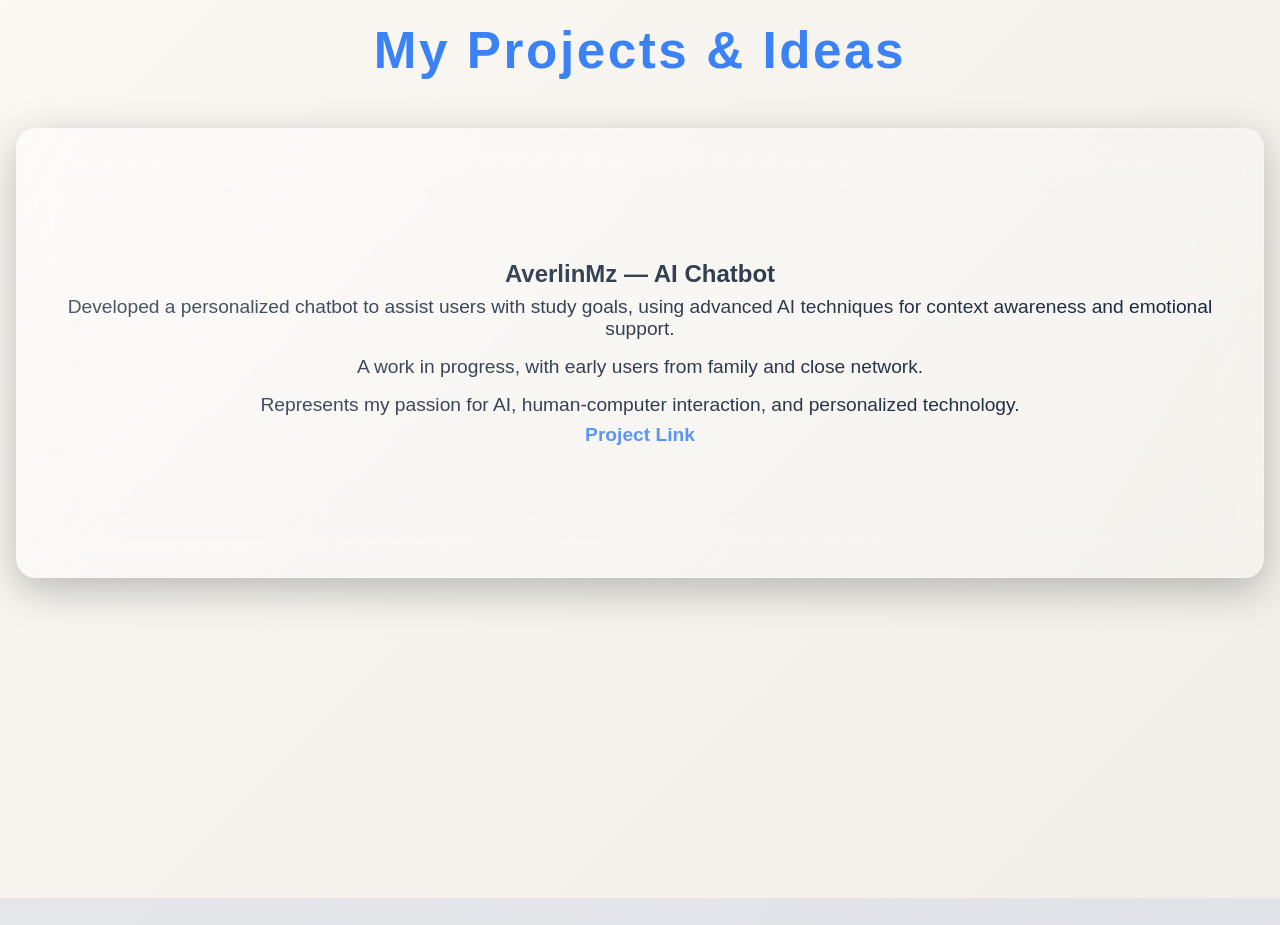
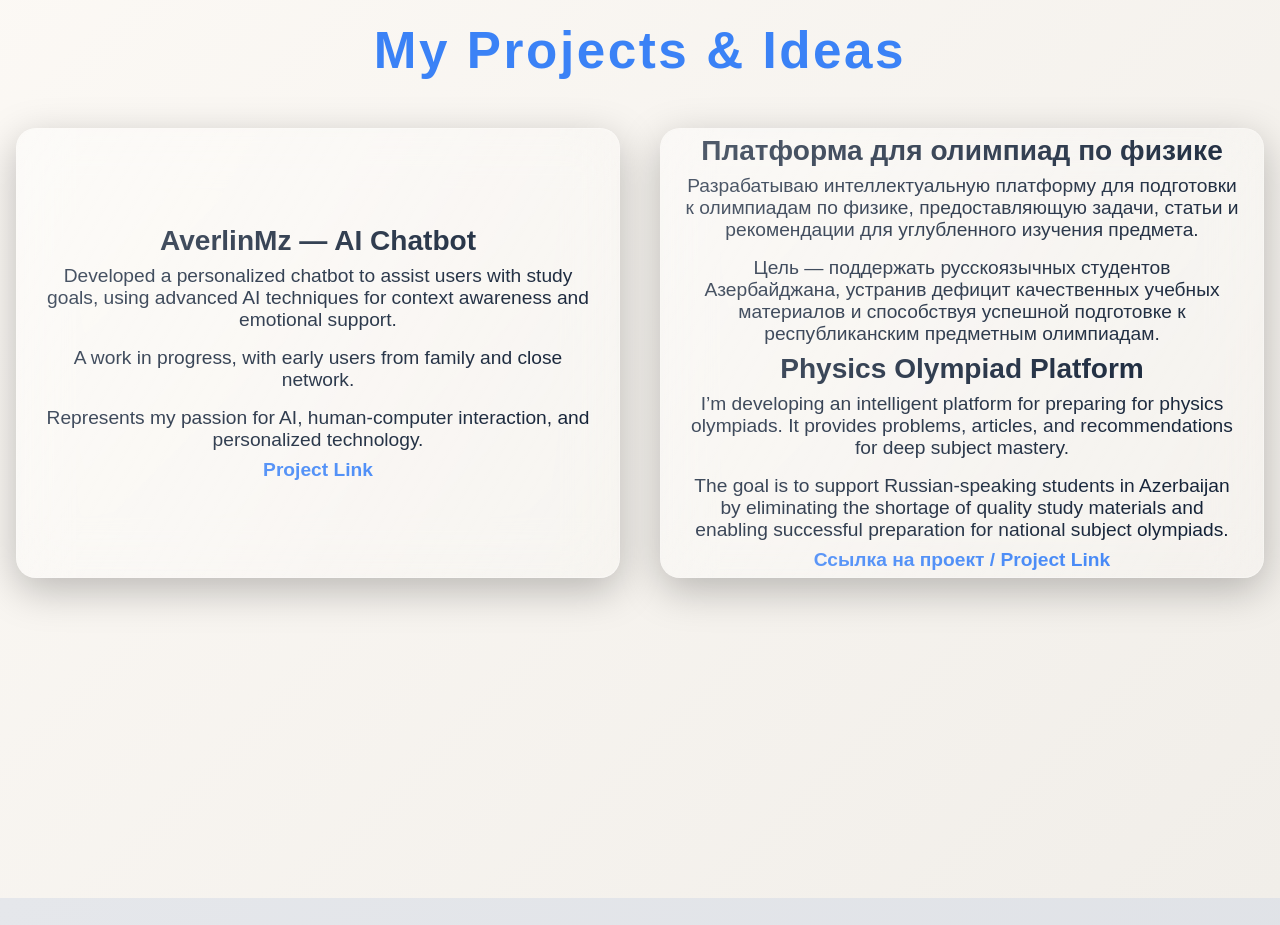
Before and after one commit to aylinmuzaffarli/aylinmuzaffarli.github.io, a plain HTML site: page index.html in a window 1280 px wide. Shown: the part 1260-2185 px from the top of the page. Drawn offline with Linux system fonts and the light colour scheme.

Commit message:
Update index.html

```diff
--- a/index.html
+++ b/index.html
@@ -217,15 +217,30 @@ footer {
 <section id="projects" class="projects">
   <h2 class="section-title">My Projects & Ideas</h2>
   <div class="card-grid">
+
     <div class="card">
-      <div>AverlinMz — AI Chatbot</div>
+      <h3>AverlinMz — AI Chatbot</h3>
       <p>Developed a personalized chatbot to assist users with study goals, using advanced AI techniques for context awareness and emotional support.</p>
       <p>A work in progress, with early users from family and close network.</p>
       <p>Represents my passion for AI, human-computer interaction, and personalized technology.</p>
       <a href="https://aylinmuzaffarli.github.io/averlinmz-site/" target="_blank">Project Link</a>
     </div>
+
+    <div class="card">
+      <h3>Платформа для олимпиад по физике</h3>
+      <p>Разрабатываю интеллектуальную платформу для подготовки к олимпиадам по физике, предоставляющую задачи, статьи и рекомендации для углубленного изучения предмета.</p>
+      <p>Цель — поддержать русскоязычных студентов Азербайджана, устранив дефицит качественных учебных материалов и способствуя успешной подготовке к республиканским предметным олимпиадам.</p>
+
+      <h3>Physics Olympiad Platform</h3>
+      <p>I’m developing an intelligent platform for preparing for physics olympiads. It provides problems, articles, and recommendations for deep subject mastery.</p>
+      <p>The goal is to support Russian-speaking students in Azerbaijan by eliminating the shortage of quality study materials and enabling successful preparation for national subject olympiads.</p>
+
+      <a href="https://aylinmuzaffarli.github.io/Atomaroid/" target="_blank">Ссылка на проект / Project Link</a>
+    </div>
+
   </div>
 </section>
+
 
 <section id="updates" class="updates">
   <h2 class="section-title">What I'm working on</h2>
```
